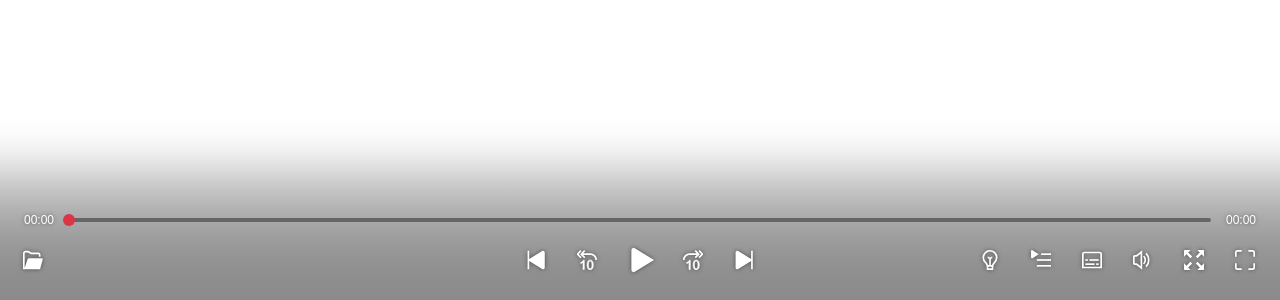
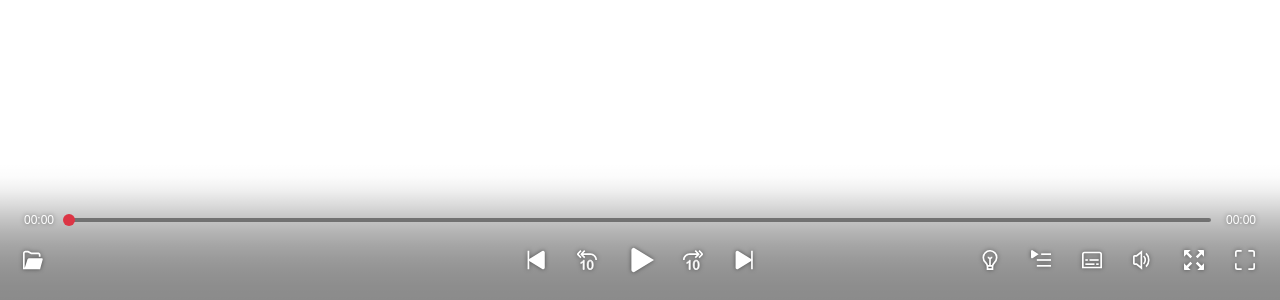
Before and after one commit to MisterD0ctor/DBM, a website with bundled scripts: page src/index.html in a window 1280 px wide. Shown: the part 500-800 px from the top of the page. Built offline with nearby package versions, Linux system fonts and the light colour scheme; files whose address does not match are found by name.

Commit message:
feat: add background for controls panel and enhance styling

```diff
--- a/src-tauri/tauri.conf.json
+++ b/src-tauri/tauri.conf.json
@@ -27,7 +27,8 @@
         "active": true,
         "targets": "all",
         "resources": {
-            "lib/libmpv-2.dll": "lib/libmpv-2.dll"
+            "lib/libmpv-2.dll": "lib/libmpv-2.dll",
+            "lib/libmpv-wrapper.dll": "lib/libmpv-wrapper.dll"
         },
         "icon": [
             "icons/32x32.png",
--- a/src/index.html
+++ b/src/index.html
@@ -23,6 +23,8 @@
             <div id="video-surface"></div>
 
             <div id="controls-panel">
+                <div id="controls-panel-bg"></div>
+
                 <div id="timeline">
                     <span class="time-display" id="time-current">00:00</span>
                     <div id="seek-track">
--- a/src/styles.css
+++ b/src/styles.css
@@ -7,7 +7,6 @@
 
 body {
     /* background-color: #000000; */
-    position: relative;
     margin: 0;
     font-family: "Arial", sans-serif;
     color: #fff;
@@ -32,6 +31,19 @@ body {
 
 #controls-panel {
     bottom: 0;
+    padding: 0 10px 10px 10px;
+    box-sizing: border-box;
+    transition: 0.2s ease;
+    width: 100%;
+}
+
+#controls-panel.hidden {
+    opacity: 0;
+    pointer-events: none;
+}
+
+#controls-panel-bg {
+    position: absolute;
     background: linear-gradient(
         to top,
         rgba(0, 0, 0, 0.454),
@@ -47,13 +59,11 @@ body {
         rgba(0, 0, 0, 0),
         transparent
     );
-    padding: 110px 10px 10px 10px;
-    box-sizing: border-box;
-    transition: 0.2s ease;
-}
+    height: 150px;
+    width: 100%;
+    left: 0;
+    bottom: 0;
 
-#controls-panel.hidden {
-    opacity: 0;
     pointer-events: none;
 }
 
@@ -250,7 +260,7 @@ button img,
 }
 
 /* --------------------------------------------------------------------------- */
-/* Toolbar                                                                     */
+/*    Toolbar                                                                  */
 /* --------------------------------------------------------------------------- */
 
 .toolbar {
@@ -334,6 +344,7 @@ button img,
 }
 
 /* --- Toolbar center -------------------------------------------------------- */
+
 .toolbar-center {
     justify-self: center;
     flex-shrink: 0;
@@ -349,6 +360,7 @@ button img,
 }
 
 /* --- Toolbar end (right) ------------------------------------------------- */
+
 .toolbar-end {
     justify-self: end;
     margin-right: 2px;
@@ -422,7 +434,10 @@ button img,
     background-color: #ffffff0f;
 }
 
-/* --- Menus --------------------------------------------------------------- */
+/* ------------------------------------------------------------------------- */
+/*    Menus                                                                  */
+/* ------------------------------------------------------------------------- */
+
 .menu {
     background: #141414da;
     border: 0.5px solid #ffffff11;
@@ -438,7 +453,7 @@ button img,
 }
 
 .menu-item.active {
-    background: #ffffff10;
+    background: #ffffff0f;
     opacity: 1;
 }
 
```
